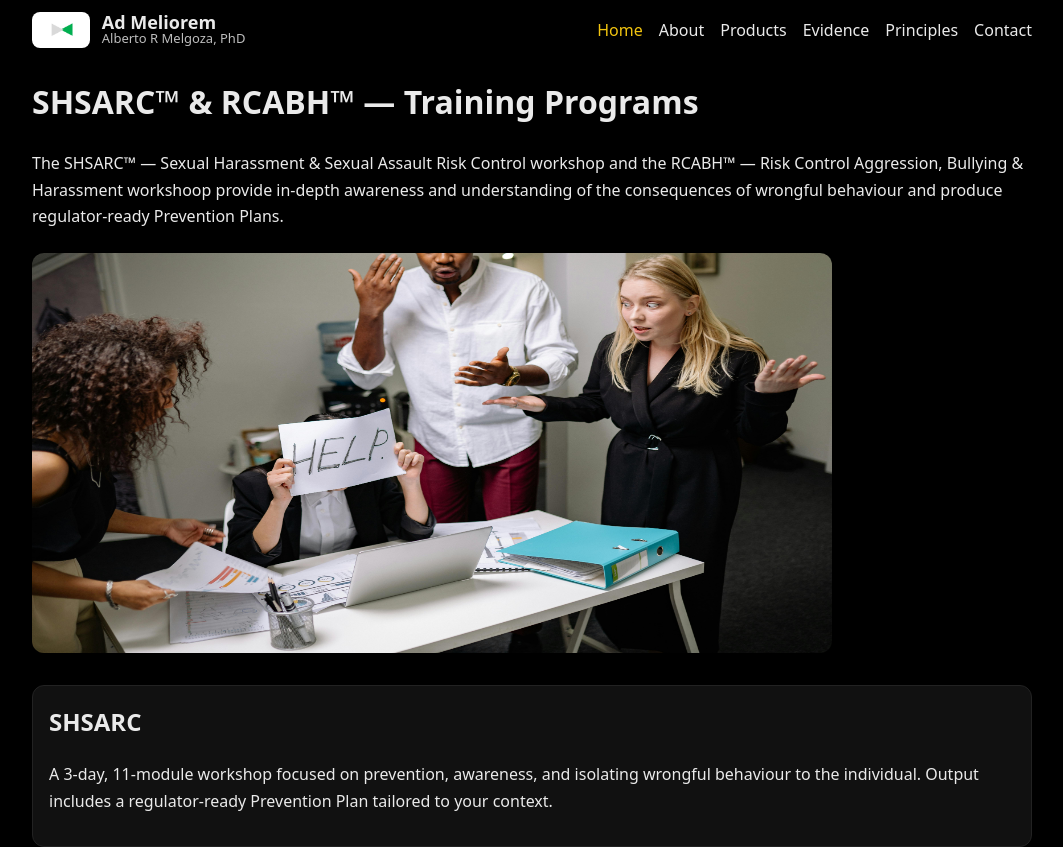
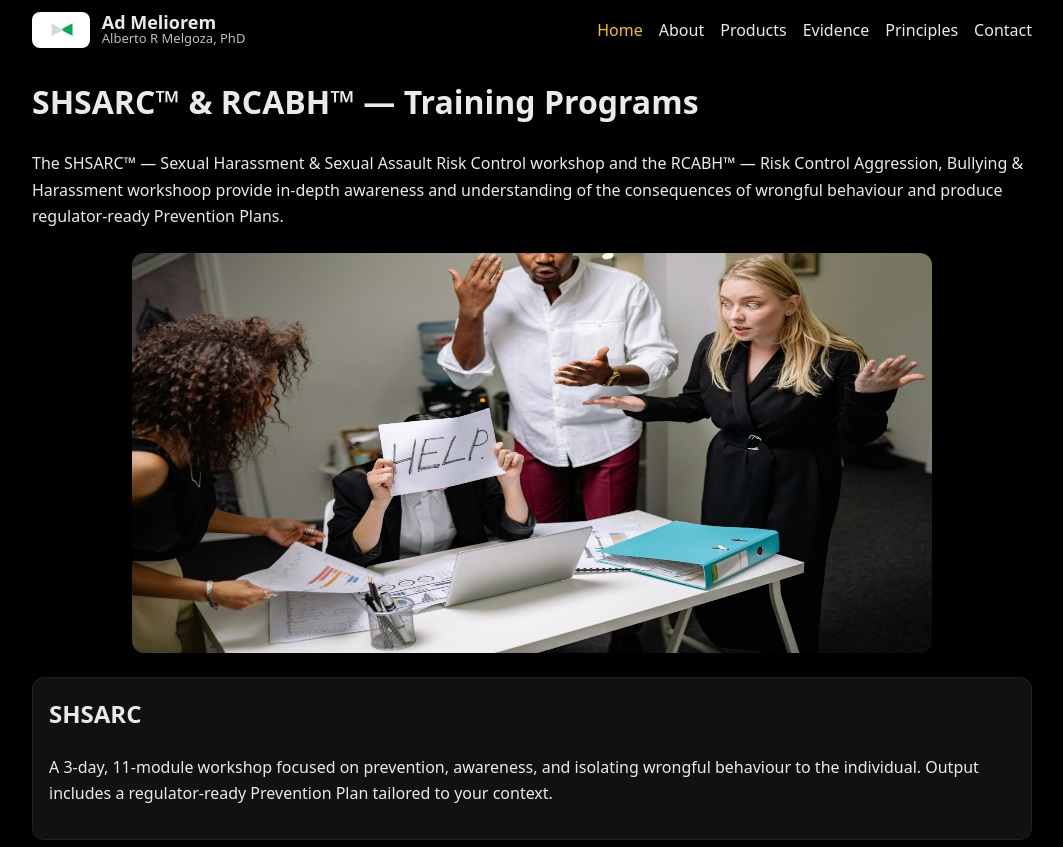
Before and after one commit to AlbertoRMelgoza/AdMeliorem, a Next.js app: page /products/shsarc-rcabh in a window 1280 px wide. Shown: the top 847 px of the page, without its empty margins (108-1171 px from the left). Built offline with nearby package versions, Linux system fonts and the light colour scheme.

Commit message:
Update page.tsx

```diff
--- a/app/products/shsarc-rcabh/page.tsx
+++ b/app/products/shsarc-rcabh/page.tsx
@@ -21,7 +21,7 @@ export default function TrainingPrograms() {
       </p>
 
       {/* AdMeliorem\public\Images\courses.jpg */}
-      <div style={{ margin: "24px 0" }}>
+     <div style={{ display: "flex", justifyContent: "center", margin: "24px 0" }}>
   <Image
     src="/Images/courses.jpg"
     alt="Training programs illustration"
@@ -30,6 +30,7 @@ export default function TrainingPrograms() {
     style={{ borderRadius: 12 }}
   />
 </div>
+
 
       <section style={block} id="shsarc">
         <h2 style={{ marginTop: 0 }}>SHSARC</h2>
```
Lines whose indentation alone changed are shown as unchanged.
